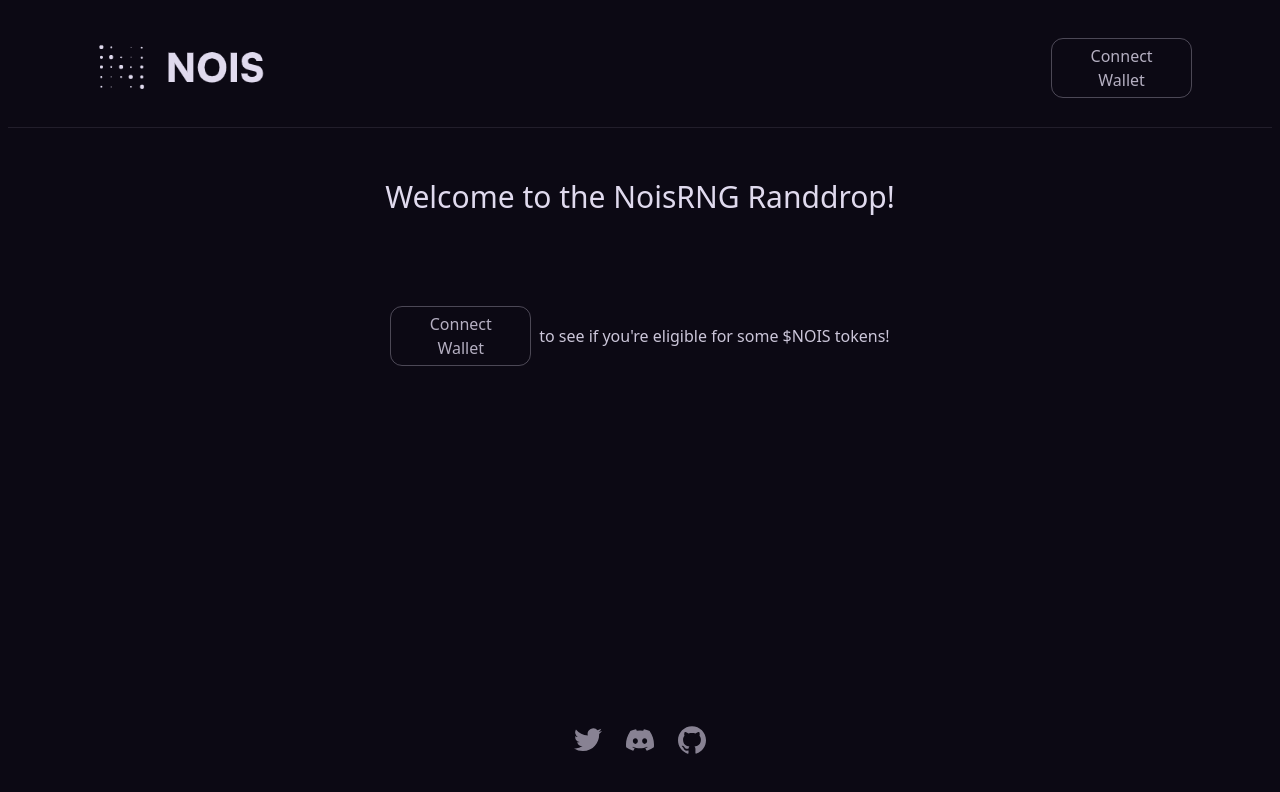
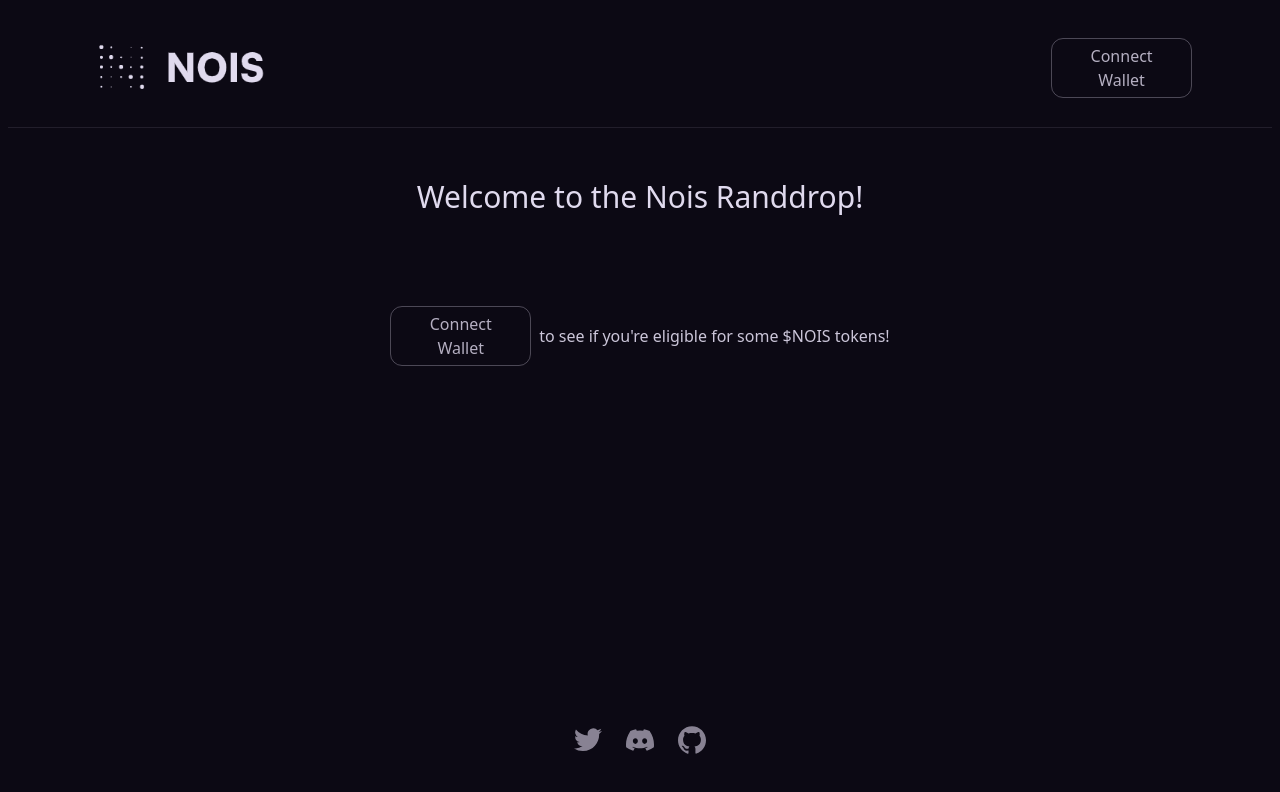
Before and after one commit to noislabs/randdrop-ui, a Next.js app: page / in a window 1280 px wide. Shown: the top 792 px of the page. Built offline with nearby package versions, Linux system fonts and the light colour scheme.

Commit message:
change wording

```diff
--- a/components/chainCards.tsx
+++ b/components/chainCards.tsx
@@ -58,7 +58,7 @@ export const ChainCard = ({
         return {
           logoClassName: "ring-4 ring-gray-700 ring-offset-4 ring-offset-nois-blue grayscale-50 brightness-50",
           titleClassName: "text-gray-500 text-sm",
-          title: "Did not qualify"
+          title: "Not eligible"
         }
       }
       // User has submitted & waiting for randomness callback
--- a/components/noWallet.tsx
+++ b/components/noWallet.tsx
@@ -12,7 +12,7 @@ export const WalletNotConnected = ({
   return (
     <div className="flex flex-col p-4 justify-around h-full w-full items-center">
       <span className="flex items-center text-2xl lg:text-3xl text-nois-white h-1/5">
-        {'Welcome to the NoisRNG Randdrop!'}
+        {'Welcome to the Nois Randdrop!'}
       </span>
       <div className="flex justify-center items-start w-full h-4/5 py-14">
         <div className="flex justify-center items-center gap-x-2">
```
